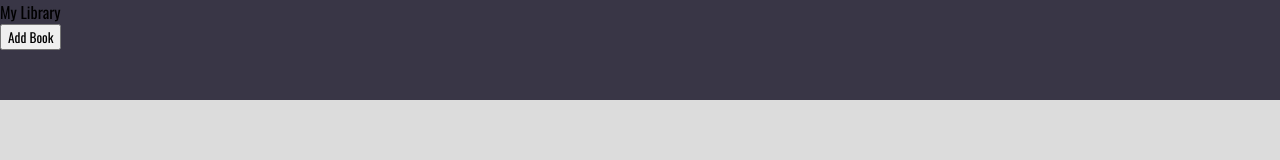
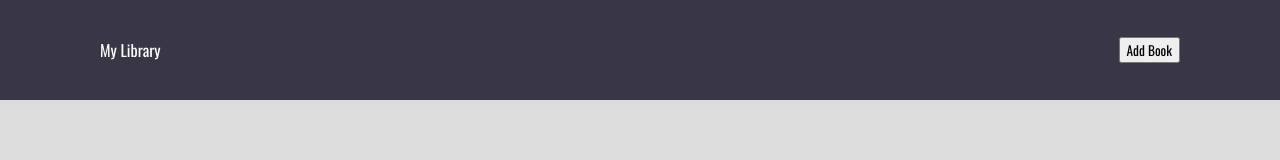
Before and after one commit to zammyk/odin-library, a plain HTML site: page index.html in a window 1280 px wide. Drawn offline with nearby package versions, Linux system fonts and the light colour scheme.

Commit message:
Add styles to header

```diff
--- a/index.html
+++ b/index.html
@@ -21,8 +21,8 @@
       "
     >
       <div class="header">
-        <div>My Library</div>
-        <button id="add-book">Add Book</button>
+        <div style="margin-left: 100px">My Library</div>
+        <button id="add-book" style="margin-right: 100px">Add Book</button>
       </div>
       <div class="card-container"></div>
       <form id="book-form" action="" method="post" class="center-absolute">
--- a/style.css
+++ b/style.css
@@ -29,6 +29,10 @@ body {
   position: fixed;
   z-index: 1;
   background-color: #393646;
+  display: flex;
+  justify-content: space-between;
+  align-items: center;
+  color: white;
 }
 
 .card-container {
```
